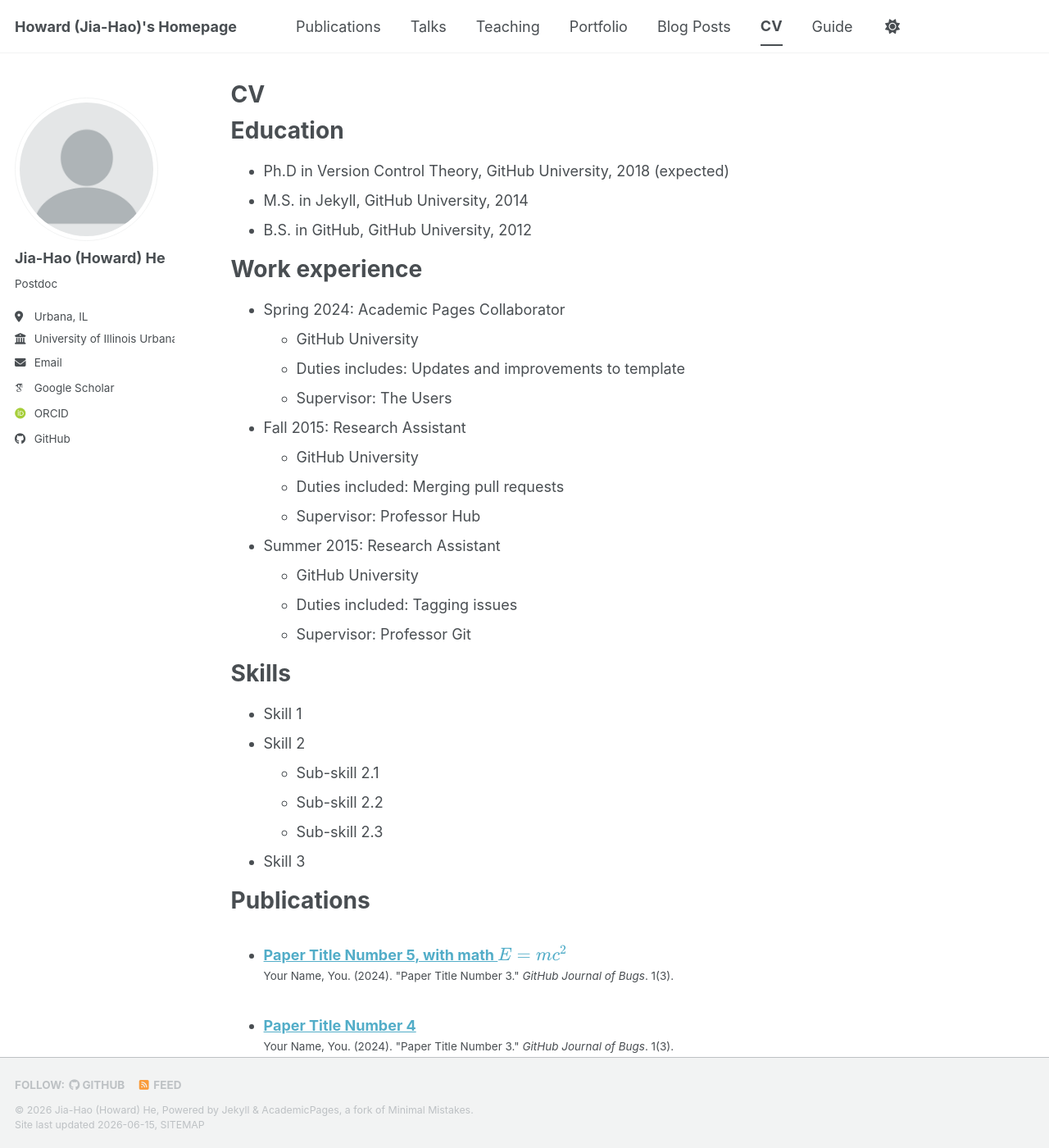
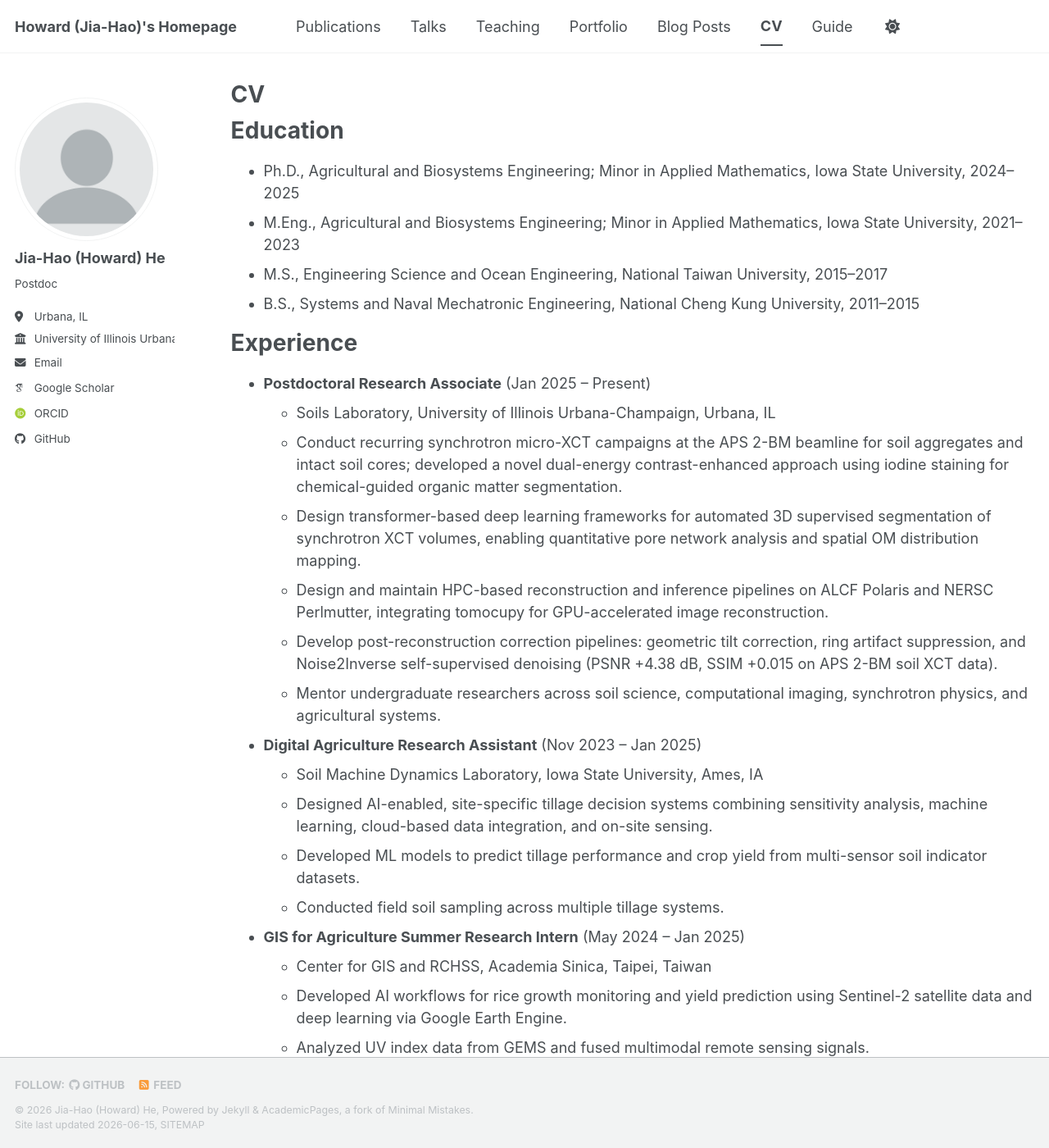
Before and after one commit to howardjhe/howardjhe.github.io, a Jekyll site: the page built from _pages/cv.md, in a window 1280 px wide and 1400 px high. Shown: the whole window at 82% size. Built offline with Jekyll 4.4.1, drawn with Linux system fonts in a browser that asks for light colours; some web fonts are replaced; a script bundle is joined from its source files by our own code; library files that are not in the unit come from our copies; some of the changed text lies outside the part shown.

Commit message:
Update cv.md

```diff
--- a/_pages/cv.md
+++ b/_pages/cv.md
@@ -11,46 +11,56 @@ redirect_from:
 
 Education
 ======
-* Ph.D in Version Control Theory, GitHub University, 2018 (expected)
-* M.S. in Jekyll, GitHub University, 2014
-* B.S. in GitHub, GitHub University, 2012
+* Ph.D., Agricultural and Biosystems Engineering; Minor in Applied Mathematics, Iowa State University, 2024–2025
+* M.Eng., Agricultural and Biosystems Engineering; Minor in Applied Mathematics, Iowa State University, 2021–2023
+* M.S., Engineering Science and Ocean Engineering, National Taiwan University, 2015–2017
+* B.S., Systems and Naval Mechatronic Engineering, National Cheng Kung University, 2011–2015
 
-Work experience
+Experience
 ======
-* Spring 2024: Academic Pages Collaborator
-  * GitHub University
-  * Duties includes: Updates and improvements to template
-  * Supervisor: The Users
+* **Postdoctoral Research Associate** (Jan 2025 – Present)
+  * Soils Laboratory, University of Illinois Urbana-Champaign, Urbana, IL
+  * Conduct recurring synchrotron micro-XCT campaigns at the APS 2-BM beamline for soil aggregates and intact soil cores; developed a novel dual-energy contrast-enhanced approach using iodine staining for chemical-guided organic matter segmentation.
+  * Design transformer-based deep learning frameworks for automated 3D supervised segmentation of synchrotron XCT volumes, enabling quantitative pore network analysis and spatial OM distribution mapping.
+  * Design and maintain HPC-based reconstruction and inference pipelines on ALCF Polaris and NERSC Perlmutter, integrating tomocupy for GPU-accelerated image reconstruction.
+  * Develop post-reconstruction correction pipelines: geometric tilt correction, ring artifact suppression, and Noise2Inverse self-supervised denoising (PSNR +4.38 dB, SSIM +0.015 on APS 2-BM soil XCT data).
+  * Mentor undergraduate researchers across soil science, computational imaging, synchrotron physics, and agricultural systems.
 
-* Fall 2015: Research Assistant
-  * GitHub University
-  * Duties included: Merging pull requests
-  * Supervisor: Professor Hub
+* **Digital Agriculture Research Assistant** (Nov 2023 – Jan 2025)
+  * Soil Machine Dynamics Laboratory, Iowa State University, Ames, IA
+  * Designed AI-enabled, site-specific tillage decision systems combining sensitivity analysis, machine learning, cloud-based data integration, and on-site sensing.
+  * Developed ML models to predict tillage performance and crop yield from multi-sensor soil indicator datasets.
+  * Conducted field soil sampling across multiple tillage systems.
 
-* Summer 2015: Research Assistant
-  * GitHub University
-  * Duties included: Tagging issues
-  * Supervisor: Professor Git
+* **GIS for Agriculture Summer Research Intern** (May 2024 – Jan 2025)
+  * Center for GIS and RCHSS, Academia Sinica, Taipei, Taiwan
+  * Developed AI workflows for rice growth monitoring and yield prediction using Sentinel-2 satellite data and deep learning via Google Earth Engine.
+  * Analyzed UV index data from GEMS and fused multimodal remote sensing signals.
 
-Skills
+* **Teaching Assistant** (Aug 2021 – May 2024)
+  * Department of Mathematics, Iowa State University, Ames, IA
+  * Instructed and tutored students in Introduction to Data Science, Calculus 1–3, and general physics.
+
+* **Robotic Integration and Computer Vision Assistant** (May 2022 – Aug 2023)
+  * Agricultural Automation and Robotics Laboratory, Iowa State University, Ames, IA
+  * Applied deep learning for corn feature extraction and optimized gradient-based algorithms for ML convergence.
+
+* **Structural Analysis Research Assistant** (Sep 2015 – Jan 2021)
+  * Advanced Structures and Materials Laboratory, National Taiwan University, Taipei, Taiwan
+  * Conducted multiphysics finite element simulations and implemented vibrational sensors for structural damage detection.
+
+Technical Skills
 ======
-* Skill 1
-* Skill 2
-  * Sub-skill 2.1
-  * Sub-skill 2.2
-  * Sub-skill 2.3
-* Skill 3
+* **ML & Deep Learning**: PyTorch, transformer architectures, CNNs, 3D segmentation, SVM, random forest, XGBoost, AdaBoost
+* **Computational Imaging**: Synchrotron XCT reconstruction, tomographic algorithms, FFT-based frequency-domain transforms, polar-to-Cartesian inversion, pore network analysis
+* **HPC & Scientific Programming**: ALCF Polaris, NERSC Perlmutter, GPU-accelerated pipelines
+* **Multimodal Imaging**: Dual-energy micro-CT, iodine-contrast staining, infrared thermography, SEM, optical microscopy, remote sensing
+* **Software & Tools**: Python, MATLAB, ImageJ, 3D Slicer, COMSOL, SolidWorks, Google Earth Engine, Git, Globus
 
 Publications
 ======
   <ul>{% for post in site.publications reversed %}
     {% include archive-single-cv.html %}
-  {% endfor %}</ul>
-
-Talks
-======
-  <ul>{% for post in site.talks reversed %}
-    {% include archive-single-talk-cv.html  %}
   {% endfor %}</ul>
 
 Teaching
@@ -59,6 +69,6 @@ Teaching
     {% include archive-single-cv.html %}
   {% endfor %}</ul>
 
-Service and leadership
+Certificates
 ======
-* Currently signed in to 43 different slack teams
+* Data Structures and Algorithms – Python, Udemy (August 2022)
```
